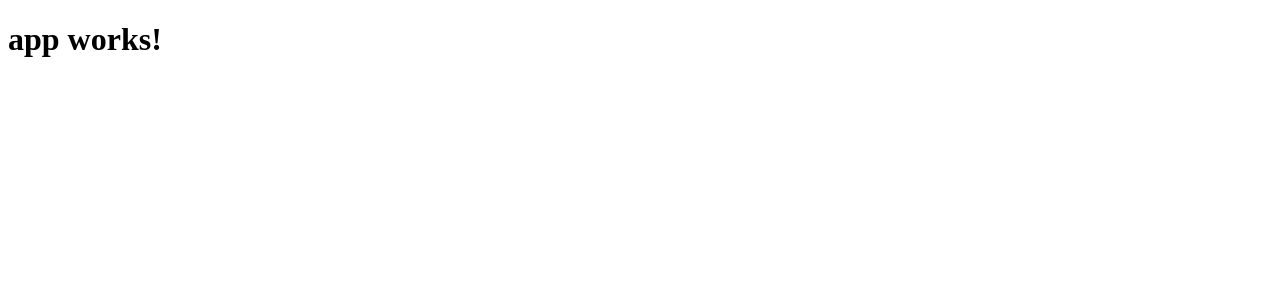
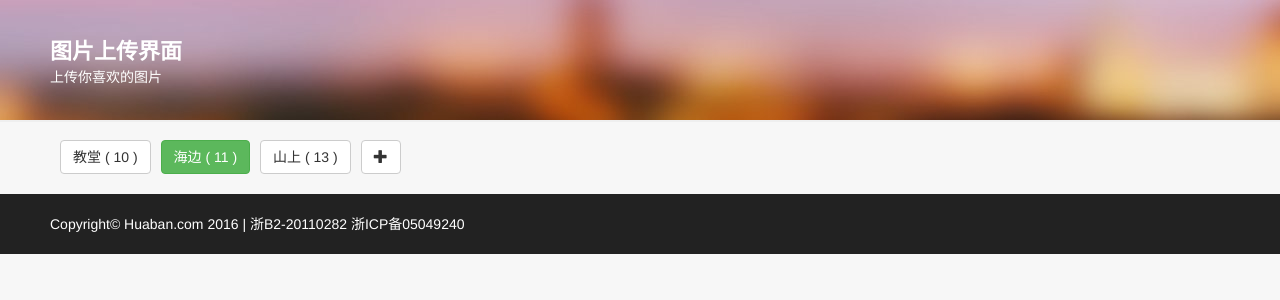
Before and after one commit to coocssweb/WeddingTask, an Angular app: page / in a window 1280 px wide. Shown: the top 300 px of the page. Built offline with nearby package versions, Linux system fonts and the light colour scheme.

Commit message:
初始化代码

```diff
--- a/angular-cli.json
+++ b/angular-cli.json
@@ -15,6 +15,7 @@
       "prefix": "app",
       "mobile": false,
       "styles": [
+        "../node_modules/bootstrap/dist/css/bootstrap.css",
         "styles.css"
       ],
       "scripts": [],
--- a/package.json
+++ b/package.json
@@ -20,6 +20,7 @@
     "@angular/platform-browser": "~2.0.0",
     "@angular/platform-browser-dynamic": "~2.0.0",
     "@angular/router": "~3.0.0",
+    "bootstrap": "^3.3.7",
     "core-js": "^2.4.1",
     "rxjs": "5.0.0-beta.12",
     "ts-helpers": "^1.1.1",
--- a/src/app/app.component.ts
+++ b/src/app/app.component.ts
@@ -2,7 +2,7 @@ import { Component } from '@angular/core';
 
 @Component({
   selector: 'app-root',
-  templateUrl: './app.component.html',
+  template: '<h1>Hello</h1>',
   styleUrls: ['./app.component.css']
 })
 export class AppComponent {
--- /dev/null
+++ b/src/app/mold/mold-form.component.css
@@ -0,0 +1,14 @@
+.mold-box{
+  padding: 20px 10px;
+  float: left;
+}
+
+.mold-form{
+  float: left;
+  margin-top: 20px;
+}
+
+.mold-item{
+  float: left;
+  margin-right: 10px;
+}
--- /dev/null
+++ b/src/app/mold/mold-form.component.html
@@ -0,0 +1,32 @@
+<div class="mold-outer clearfix">
+  <div class="mold-box">
+      <ul class="mold-list clearfix">
+          <li class="mold-item" *ngFor="let mold of moldList" (click)="onSelectMold(mold)">
+            <span class="btn btn-default" [class.btn-success]="mold.id === selectedMold.id">{{mold.name}} ( {{mold.count}} )</span>
+          </li>
+          <li class="mold-item">
+            <button type="button" class="btn btn-default" (click)="onShowForm(true)">
+              <span class="glyphicon glyphicon-plus"></span>
+            </button>
+          </li>
+      </ul>
+  </div>
+
+  <div [hidden]="!isShowForm" class="mold-form col-md-4">
+      <form (ngSubmit)="onSubmit()" #moldForm="ngForm">
+          <div class="input-group">
+              <input type="text"
+                     class="form-control"
+                     placeholder="请输入类型"
+                     autocomplete="off"
+                     id="name"
+                     required
+                     [(ngModel)]="inputMold.name" name="name">
+              <span class="input-group-btn">
+                  <button class="btn btn-default" type="submit" class="btn btn-default" [disabled]="!moldForm.form.valid">确定</button>
+                  <button class="btn btn-default" type="submit" class="btn btn-link" (click)="onShowForm(false)">取消</button>
+              </span>
+          </div>
+      </form>
+  </div>
+</div>
--- /dev/null
+++ b/src/app/mold/mold-form.component.ts
@@ -0,0 +1,56 @@
+import { Component } from '@angular/core';
+import { Mold } from './mold'
+@Component({
+    selector: 'app-root',
+    templateUrl: 'mold-form.component.html',
+    styleUrls: ['./mold-form.component.css']
+})
+export class MoldFormComponent {
+
+    //项目列表
+    moldList = [
+        {
+            id: 1,
+            name: '教堂',
+            count: 10
+        },
+        {
+            id: 2,
+            name: '海边',
+            count: 11
+        },
+        {
+            id: 3,
+            name: '山上',
+            count: 13
+        }
+    ]
+
+    //当前选择项
+    selectedMold = {
+      id: 2,
+      name: '海边',
+      count: 11
+    }
+
+    //输入值
+    inputMold = new Mold(0, '', 0)
+
+    //是否显示添加框
+    isShowForm = false
+
+    //提交
+    onSubmit(){
+
+    }
+
+    //切换选择项
+    onSelectMold(mold){
+      this.selectedMold = mold
+    }
+
+    onShowForm(isShowForm){
+      this.isShowForm = isShowForm
+    }
+
+}
--- /dev/null
+++ b/src/app/mold/mold.ts
@@ -0,0 +1,9 @@
+export class Mold{
+    constructor(
+        public id: number,
+        public name: string,
+        public count: number
+    ){
+
+    }
+}
--- a/src/index.html
+++ b/src/index.html
@@ -9,6 +9,19 @@
   <link rel="icon" type="image/x-icon" href="favicon.ico">
 </head>
 <body>
-  <app-root>Loading...</app-root>
+  <div class="header">
+    <div class="header-inner layout">
+      <div class="header-logo">图片上传界面</div>
+      <p>上传你喜欢的图片</p>
+    </div>
+  </div>
+  <div class="layout">
+    <app-root></app-root>
+  </div>
+  <div class="footer">
+    <div class="footer-inner layout">
+      Copyright© Huaban.com 2016 | 浙B2-20110282 浙ICP备05049240
+    </div>
+  </div>
 </body>
 </html>
--- a/src/styles.css
+++ b/src/styles.css
@@ -1 +1,35 @@
-/* You can add global styles to this file, and also import other style files */
+body {
+  background-color: #f7f7f7;
+}
+
+.layout {
+  width: 1180px;
+  margin: 0px auto;
+}
+
+.header {
+  height: 120px;
+  background-color: #ffffff;
+  box-shadow: 0 2px 0 0 rgba(0, 0, 0, .03);
+  background: url(../images/header_bg.jpg) center top no-repeat;
+  color: #ffffff;
+  background-size: cover;
+}
+
+.header-logo {
+  font-size: 22px;
+  font-weight: 700;
+  padding-top: 36px;
+}
+
+.footer {
+  background: #222;
+  padding: 20px 0px;
+  color: #ffffff;
+}
+
+ul, li {
+  list-style: none;
+  margin: 0px;
+  padding: 0px;
+}
```
Also changed, not shown: src/app/app.module.ts (+4 -6 lines), images/header_bg.jpg (added), src/app/shared/index.ts (deleted).
